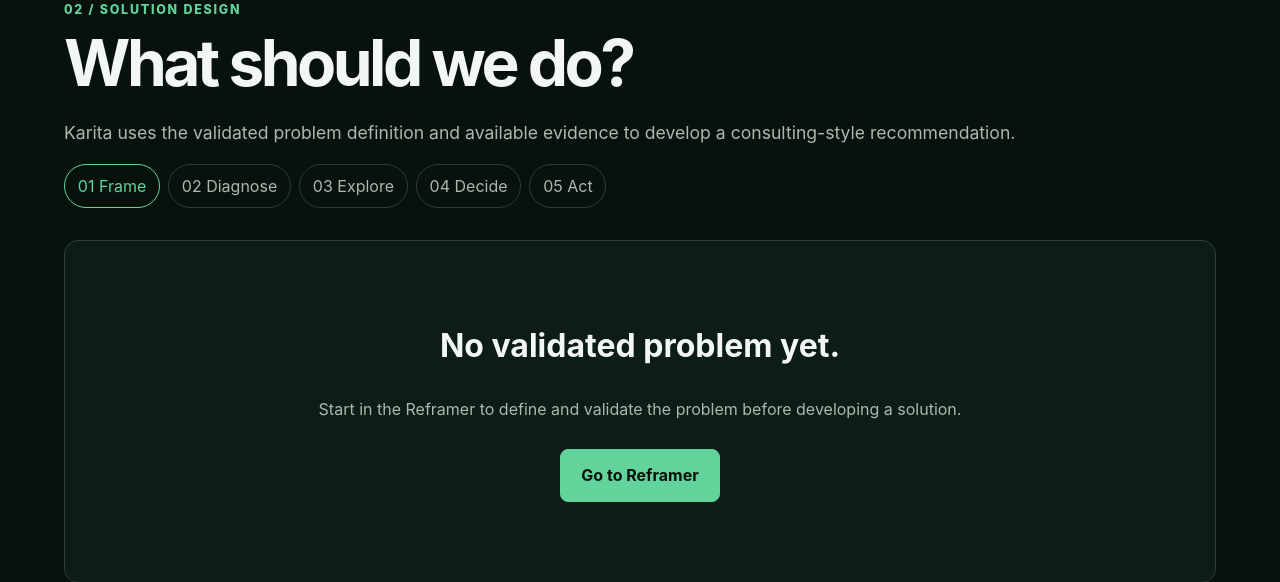
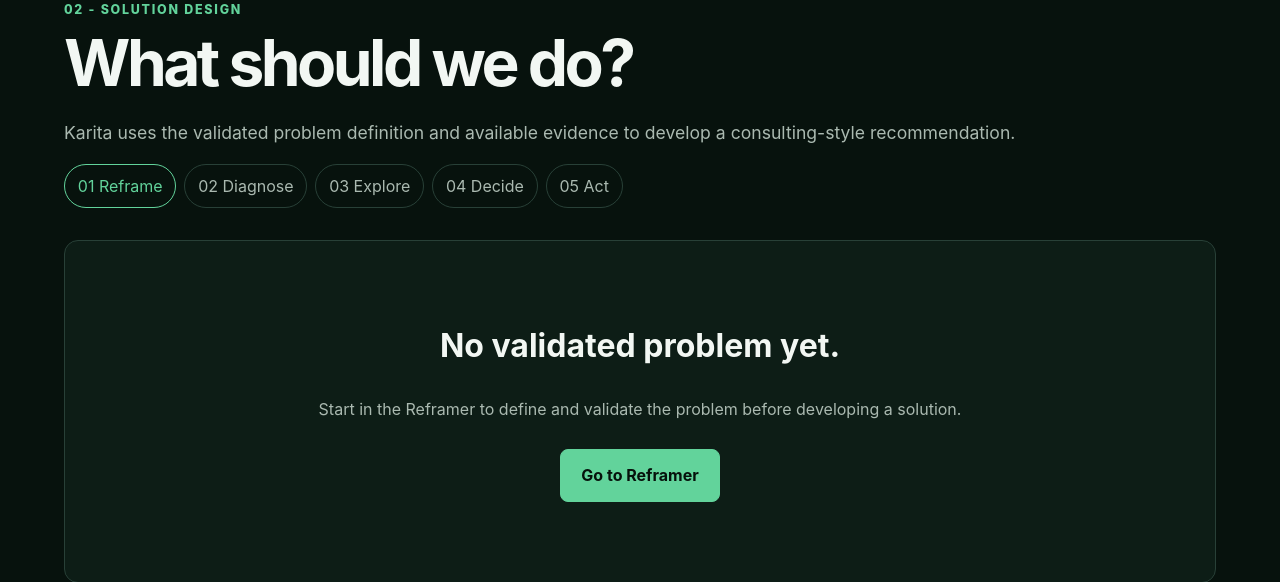
Before and after one commit to edimaudo/Karita, a FastAPI app: page /solution-design in a window 1280 px wide. Shown: the part 72-654 px from the top of the page. Run offline with FastAPI, Linux system fonts and the light colour scheme.

Commit message:
Update solution_design.html

```diff
--- a/templates/solution_design.html
+++ b/templates/solution_design.html
@@ -2,13 +2,13 @@
 {% block title %}Karita — Solution Design{% endblock %}
 {% block content %}
 <section class="page-intro">
-  <p class="eyebrow">02 / SOLUTION DESIGN</p>
+  <p class="eyebrow">02 - SOLUTION DESIGN</p>
   <h1>What should we do?</h1>
   <p>Karita uses the validated problem definition and available evidence to develop a consulting-style recommendation.</p>
 </section>
 
 <section class="workflow" aria-label="Consulting workflow">
-  <span class="current">01 Frame</span><span>02 Diagnose</span><span>03 Explore</span><span>04 Decide</span><span>05 Act</span>
+  <span class="current">01 Reframe</span><span>02 Diagnose</span><span>03 Explore</span><span>04 Decide</span><span>05 Act</span>
 </section>
 
 {% if framing %}
```
